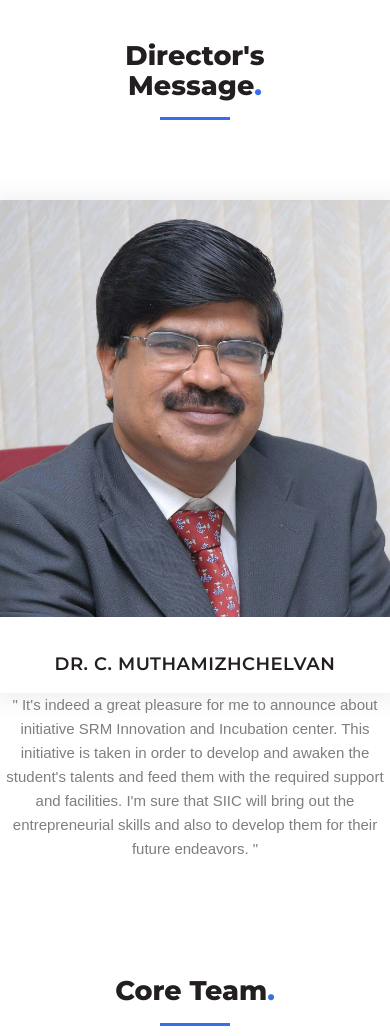
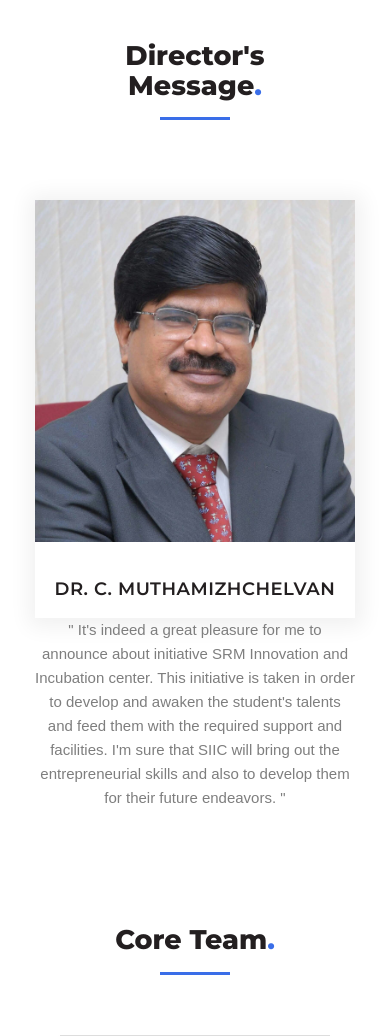
Before and after one commit to CJHackerz/siic2018, a PHP site: page /aboutPage.php in a window 390 px wide. Shown: the part 1943-2979 px from the top of the page. Run offline with PHP 8.4, Linux system fonts and the light colour scheme; some libraries are stand-ins or nearby versions; some web fonts are replaced.

Commit message:
changes in position of image

```diff
--- a/aboutPage.php
+++ b/aboutPage.php
@@ -127,7 +127,7 @@ body{
                 </div>
             </div>
             <div class="row">
-                        <div class="col-md-4 col-sm-5 col-md-offset-1 " style="margin-top:-100px;">
+                        <div class="col-md-4 col-sm-5 col-md-offset-1 col-sm-offset-1 col-xs-offset-1 col-xs-10" style="margin-top:-100px;">
                             <article class="blog-post">
                                 <div class="post-thumbnail">
                                     <a href="#">
@@ -143,7 +143,7 @@ body{
                                 </div>
                             </article>
                         </div>
-                        <div class="col-md-5 col-sm-5 col-md-offset-1 ">
+                        <div class="col-md-5 col-sm-5 col-md-offset-1 col-sm-offset-1 col-xs-offset-1 col-xs-10">
                         <center>    <p>
 
 " It's indeed a great pleasure for me to announce about initiative SRM Innovation and Incubation center. This initiative is taken in order to develop and awaken the student's talents and feed them with the required support and facilities. I'm sure that SIIC will bring out the entrepreneurial skills and also to develop them for their future endeavors. "</p></center>
```
Also changed, not shown: style.css (line endings or trailing spaces).
